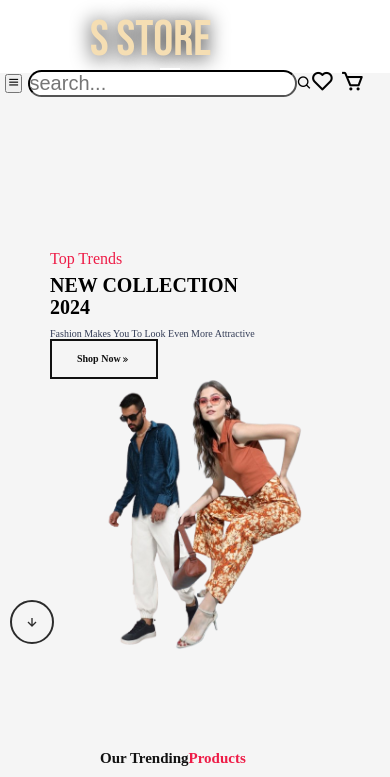
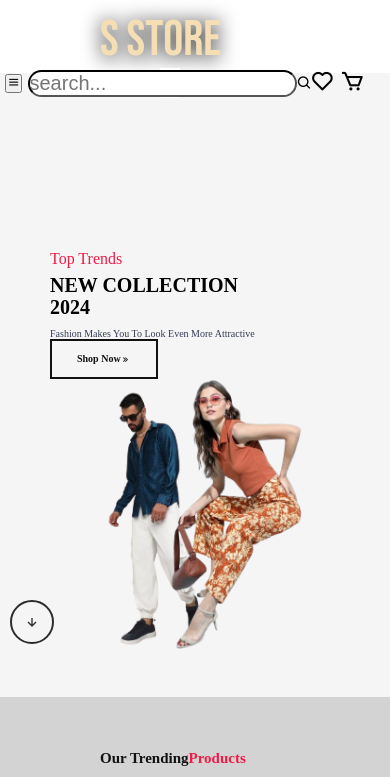
Before and after one commit to epsi8/ecommerce, a plain HTML site: page index.html in a window 390 px wide. Shown: the top 777 px of the page. Drawn offline with nearby package versions, Linux system fonts and the light colour scheme; grey boxes are pictures that could not be loaded.

Commit message:
Update index.html

```diff
--- a/index.html
+++ b/index.html
@@ -394,7 +394,7 @@
     }
     .title{
         position: absolute;
-        left: 90px;
+        left: 100px;
     }
 
     .img1{
@@ -435,7 +435,7 @@
     box-sizing: border-box;
 }
 section{
-    padding:91.55% 50%;
+    padding:80% 50%;
 
 }
 
```
